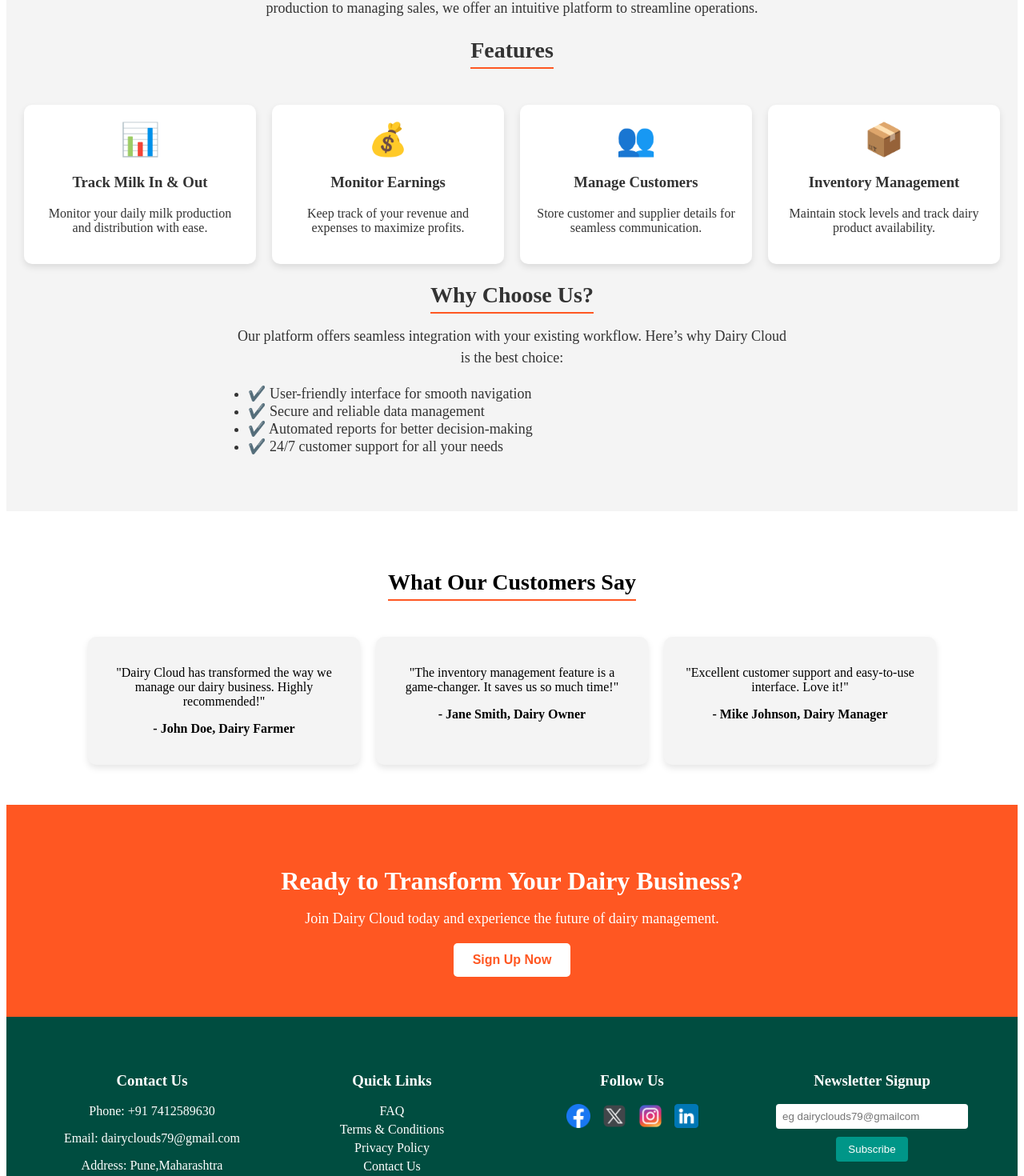
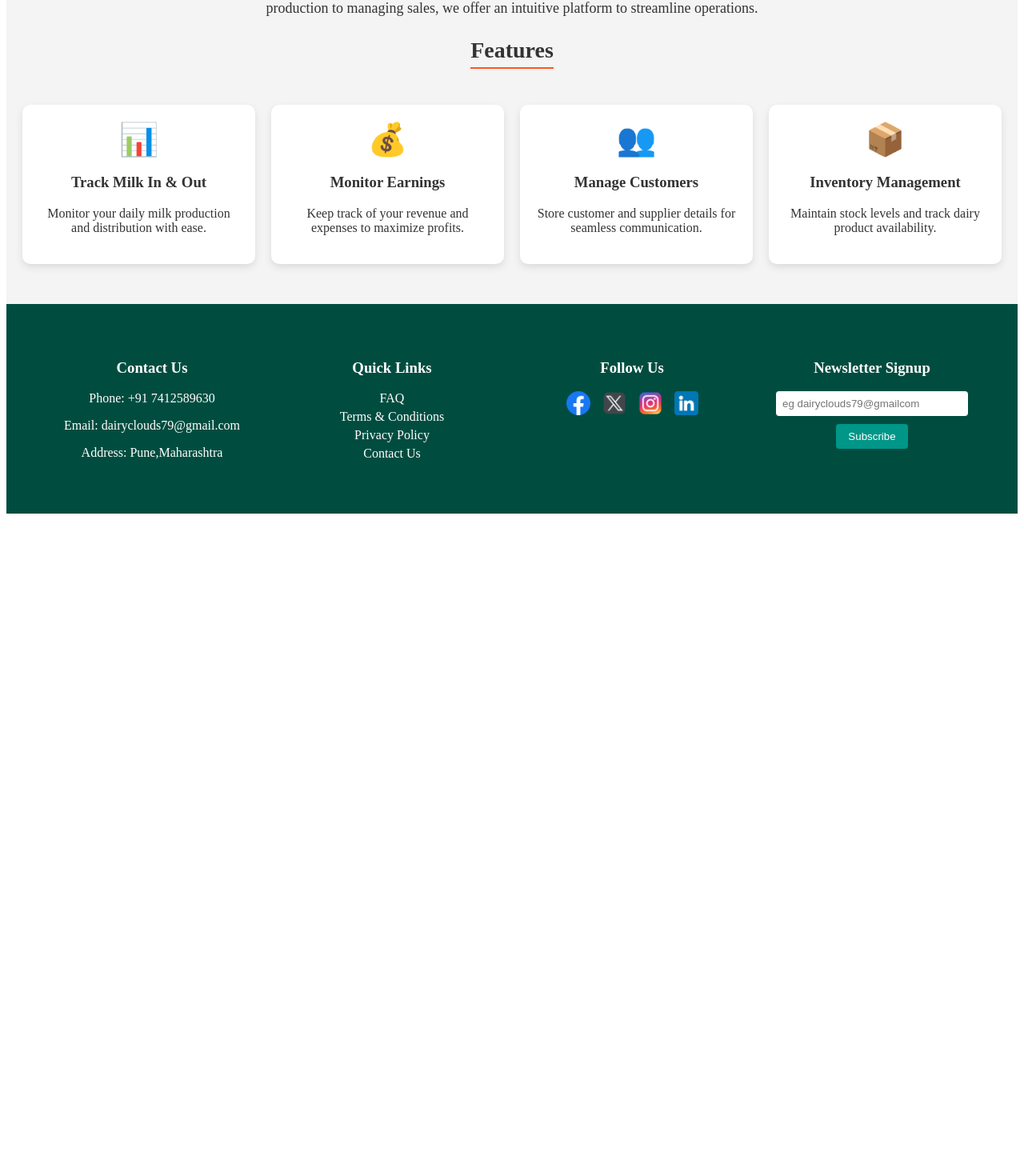
Before and after one commit to Pratik-shedge07/Dairy_Clouds, a React (Create React App) app: page / in a window 1280 px wide. Shown: the part 1115-2585 px from the top of the page at 80% size. After the commit the page ends 1765 px from the top, so only its background shows below. Built offline with nearby package versions, Linux system fonts and the light colour scheme.

Commit message:
changes removed

```diff
--- a/src/pages/Home.jsx
+++ b/src/pages/Home.jsx
@@ -30,8 +30,8 @@
         }}
       >
         <div style={styles.overlay}>
-          <h1 style={styles.mainTitle}>Welcome to Dairy Cloud</h1>
-          <p style={styles.subTitle}>Manage your dairy business efficiently.</p>
+          <h1>Welcome to Dairy Cloud</h1>
+          <p>Manage your dairy business efficiently.</p>
           <div style={styles.buttons}>
             <button onClick={() => navigate("/login")} style={styles.btn}>Get Started</button>
             <button onClick={() => navigate("/products")} style={styles.btn}>Explore</button>
@@ -70,43 +70,6 @@
             <p>Maintain stock levels and track dairy product availability.</p>
           </div>
         </div>
-
-        <h2 style={styles.sectionTitle}>Why Choose Us?</h2>
-        <p style={styles.description}>
-          Our platform offers seamless integration with your existing workflow. Here’s why Dairy Cloud is the best choice:
-        </p>
-        <ul style={styles.list}>
-          <li>✔️ User-friendly interface for smooth navigation</li>
-          <li>✔️ Secure and reliable data management</li>
-          <li>✔️ Automated reports for better decision-making</li>
-          <li>✔️ 24/7 customer support for all your needs</li>
-        </ul>
-      </div>
-
-      {/* Testimonials Section */}
-      <div style={styles.testimonialsSection}>
-        <h2 style={styles.sectionTitle}>What Our Customers Say</h2>
-        <div style={styles.testimonialsContainer}>
-          <div style={styles.testimonialCard}>
-            <p>"Dairy Cloud has transformed the way we manage our dairy business. Highly recommended!"</p>
-            <p style={styles.testimonialAuthor}>- John Doe, Dairy Farmer</p>
-          </div>
-          <div style={styles.testimonialCard}>
-            <p>"The inventory management feature is a game-changer. It saves us so much time!"</p>
-            <p style={styles.testimonialAuthor}>- Jane Smith, Dairy Owner</p>
-          </div>
-          <div style={styles.testimonialCard}>
-            <p>"Excellent customer support and easy-to-use interface. Love it!"</p>
-            <p style={styles.testimonialAuthor}>- Mike Johnson, Dairy Manager</p>
-          </div>
-        </div>
-      </div>
-
-      {/* Call to Action Section */}
-      <div style={styles.ctaSection}>
-        <h2 style={styles.ctaTitle}>Ready to Transform Your Dairy Business?</h2>
-        <p style={styles.ctaDescription}>Join Dairy Cloud today and experience the future of dairy management.</p>
-        <button onClick={() => navigate("/login")} style={styles.ctaButton}>Sign Up Now</button>
       </div>
     </div>
   );
@@ -130,7 +93,7 @@
     position: "relative",
   },
   overlay: {
-    backgroundColor: "rgba(134, 130, 130, 0.7)",
+    backgroundColor: "rgba(198, 196, 196, 0.7)", // Light overlay for visibility
     color: "#333",
     textAlign: "center",
     padding: "20px",
@@ -144,17 +107,6 @@
     flexDirection: "column",
     alignItems: "center",
     justifyContent: "center",
-  },
-  mainTitle: {
-    fontSize: "48px",
-    fontWeight: "bold",
-    color: "#fff",
-    marginBottom: "10px",
-  },
-  subTitle: {
-    fontSize: "24px",
-    color: "#fff",
-    marginBottom: "20px",
   },
   buttons: {
     marginTop: "20px",
@@ -171,9 +123,12 @@
     cursor: "pointer",
     transition: "0.3s ease",
   },
+  btnHover: {
+    backgroundColor: "#E64A19",
+  },
   infoSection: {
     padding: "50px 20px",
-    backgroundColor: "#f4f4f4",
+    backgroundColor: "#f4f4f4", // Light theme
     color: "#333",
     textAlign: "center",
   },
@@ -190,16 +145,9 @@
     margin: "0 auto",
     lineHeight: "1.5",
   },
-  list: {
-    textAlign: "left",
-    maxWidth: "700px",
-    margin: "20px auto",
-    fontSize: "18px",
-  },
   featureContainer: {
-    display: "flex",
-    flexWrap: "wrap",
-    justifyContent: "center",
+    display: "grid",
+    gridTemplateColumns: "repeat(auto-fit, minmax(250px, 1fr))",
     gap: "20px",
     marginTop: "30px",
   },
@@ -207,63 +155,18 @@
     backgroundColor: "#fff",
     padding: "20px",
     borderRadius: "10px",
-    boxShadow: "0 4px 8px rgba(0, 0, 0, 0.1)",
-    width: "250px",
     textAlign: "center",
+    boxShadow: "0px 4px 10px rgba(0, 0, 0, 0.1)",
+    transition: "transform 0.3s ease, box-shadow 0.3s ease",
+  },
+  featureCardHover: {
+    transform: "scale(1.05)",
+    boxShadow: "0px 6px 15px rgba(0, 0, 0, 0.2)",
   },
   icon: {
     fontSize: "40px",
+    display: "block",
     marginBottom: "10px",
-  },
-  testimonialsSection: {
-    padding: "50px 20px",
-    backgroundColor: "#fff",
-    textAlign: "center",
-  },
-  testimonialsContainer: {
-    display: "flex",
-    flexWrap: "wrap",
-    justifyContent: "center",
-    gap: "20px",
-    marginTop: "30px",
-  },
-  testimonialCard: {
-    backgroundColor: "#f4f4f4",
-    padding: "20px",
-    borderRadius: "10px",
-    boxShadow: "0 4px 8px rgba(0, 0, 0, 0.1)",
-    width: "300px",
-    textAlign: "center",
-  },
-  testimonialAuthor: {
-    fontSize: "16px",
-    fontWeight: "bold",
-    marginTop: "10px",
-  },
-  ctaSection: {
-    padding: "50px 20px",
-    backgroundColor: "#FF5722",
-    color: "#fff",
-    textAlign: "center",
-  },
-  ctaTitle: {
-    fontSize: "32px",
-    marginBottom: "10px",
-  },
-  ctaDescription: {
-    fontSize: "18px",
-    marginBottom: "20px",
-  },
-  ctaButton: {
-    padding: "12px 24px",
-    fontSize: "16px",
-    fontWeight: "bold",
-    border: "none",
-    borderRadius: "5px",
-    backgroundColor: "#fff",
-    color: "#FF5722",
-    cursor: "pointer",
-    transition: "0.3s ease",
   },
 };
 
```
